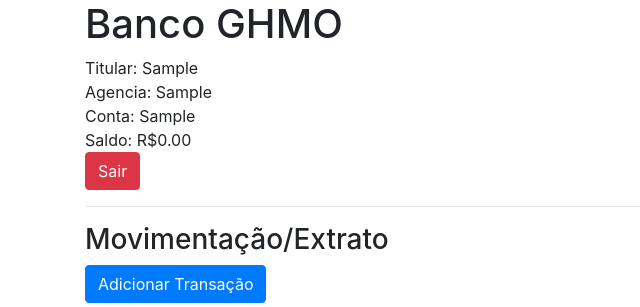
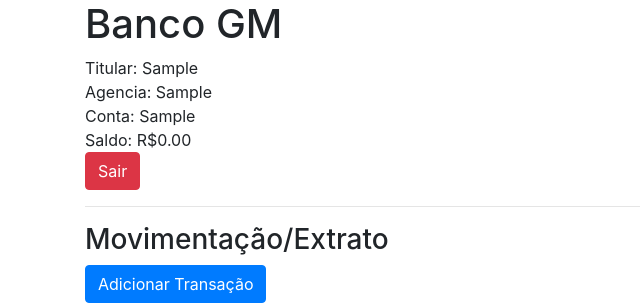
Before and after one commit to Gusttavomarinho/PZP, a PHP site: page / in a window 1280 px wide. Shown: the top 307 px of the page, without its empty margins (0-640 px from the left). Run offline with PHP 8.4, Linux system fonts and the light colour scheme; the visitor is signed in with stand-in values (Sample User, id 1); tables that the repository leaves empty or names only in its code hold one stand-in row (values such as "Sample post").

Commit message:
Mudar titulo na pagina index

```diff
--- a/caixaeletronico/index.php
+++ b/caixaeletronico/index.php
@@ -32,7 +32,7 @@ if(isset($_SESSION['banco']) && empty($_SESSION['banco']) == false){
     </head>
     <body>
     <div class="container container-fluid">
-            <h1>Banco GHMO</h1>
+            <h1>Banco GM</h1>
             Titular: <?php echo $dado['titular']; ?><br/>
             Agencia: <?php echo $dado['agencia']; ?><br/>
             Conta: <?php echo $dado['conta']; ?><br/>
```
